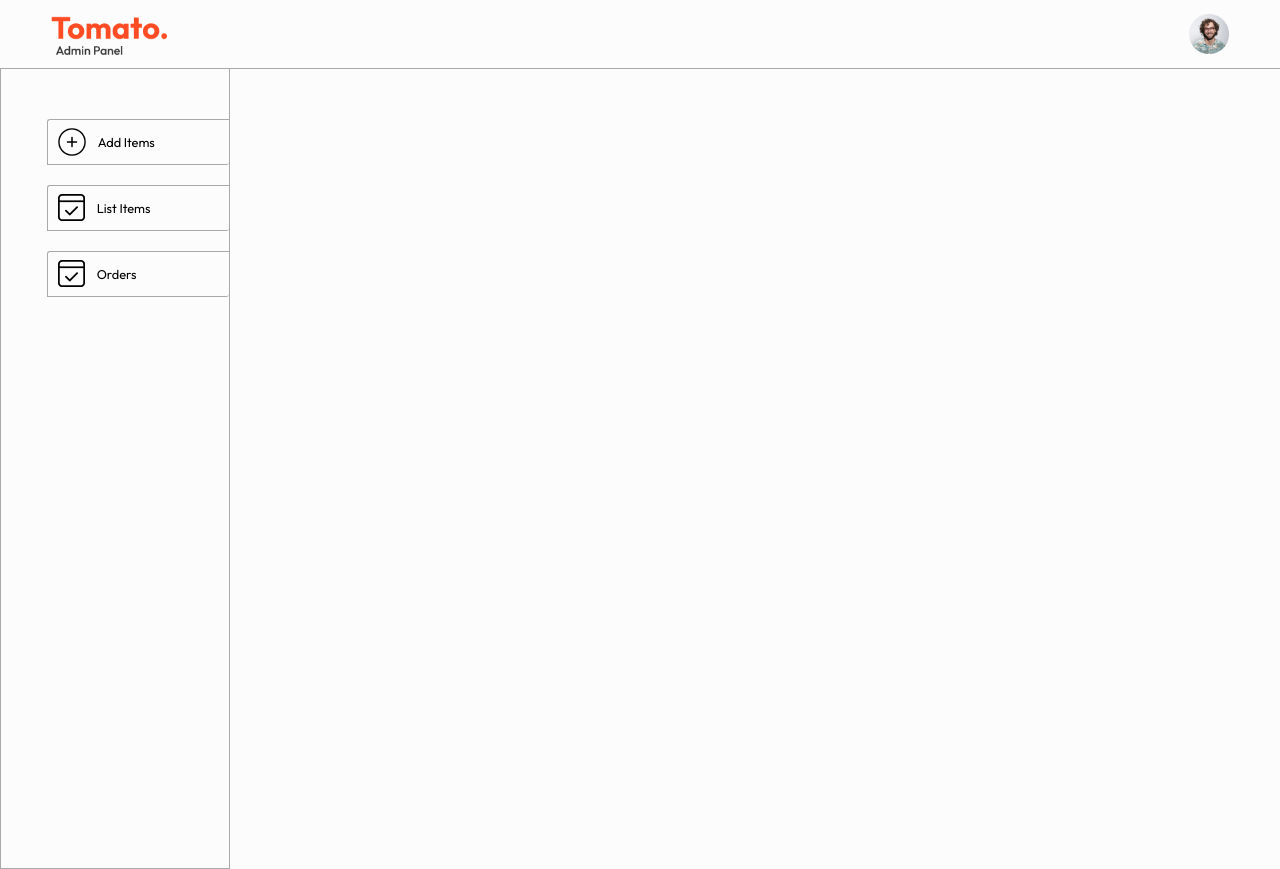
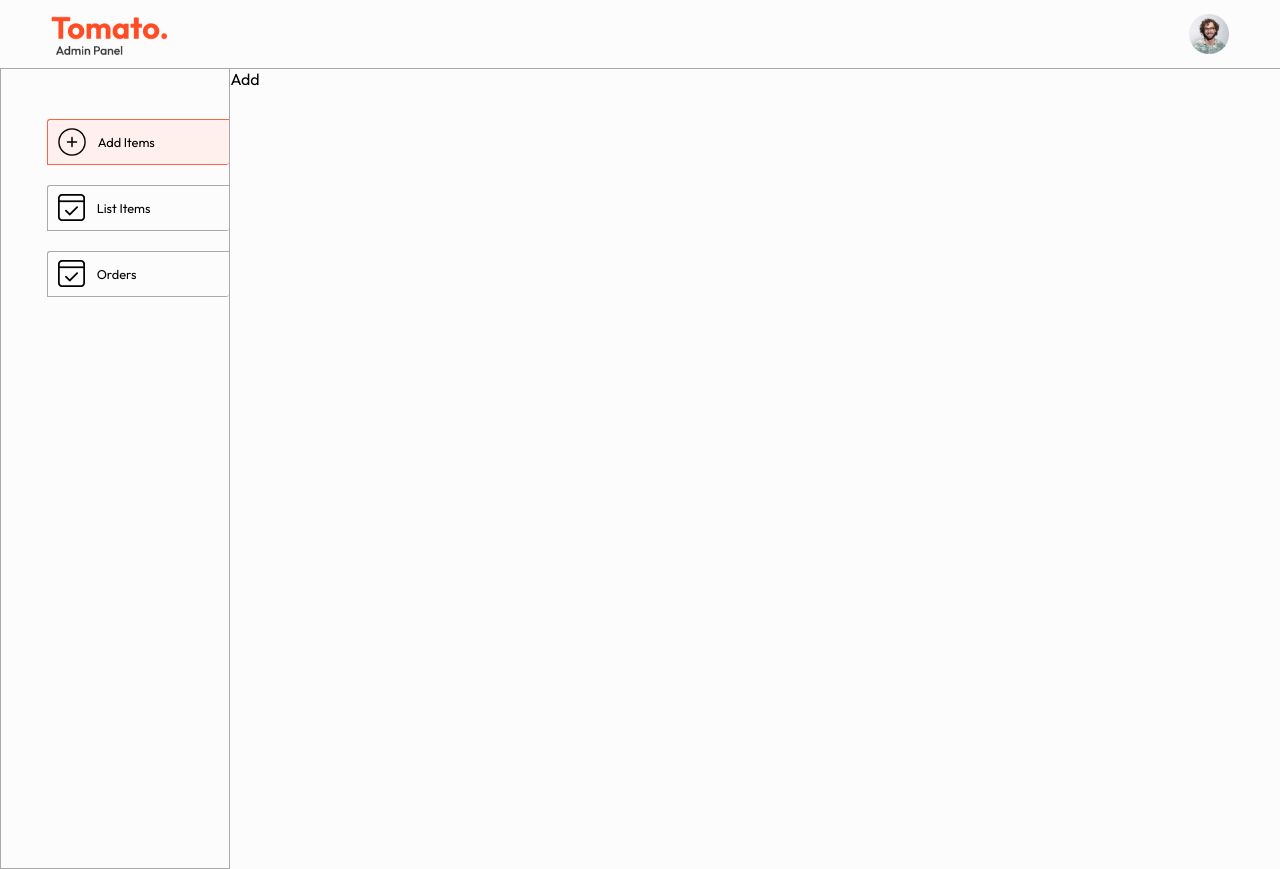
Before and after one commit to AbdullrahmanEissa/Tomato-mern-food-delivery-app, a React (Vite) app in the folder admin/: page /add in a window 1280 px wide. Built offline with nearby package versions, Linux system fonts and the light colour scheme.

Commit message:
Side bar items routing done

```diff
--- a/admin/src/App.jsx
+++ b/admin/src/App.jsx
@@ -1,6 +1,10 @@
 import React from 'react'
 import Navbar from './components/Navbar/Navbar'
 import Sidebar from './components/Sidebar/Sidebar'
+import { Routes, Route } from 'react-router-dom';
+import Add from './pages/Add/Add';
+import List from './pages/List/List';
+import Orders from './pages/Orders/Orders';
 
 const App = () => {
   return (
@@ -9,6 +13,11 @@
       <hr/>
       <div className="app-content">
         <Sidebar/>
+        <Routes>
+          <Route path='/add' element={<Add/>} />
+          <Route path='/list' element={<List/>} />
+          <Route path='/orders' element={<Orders/>} />
+        </Routes>
       </div>
     </div>
   )
--- a/admin/src/components/Sidebar/Sidebar.css
+++ b/admin/src/components/Sidebar/Sidebar.css
@@ -25,6 +25,11 @@
     cursor: pointer;
 }
 
+.sidebar-option.active{
+  background-color: #fff0ed;
+  border-color: tomato;
+}
+
 @media(max-width:900px){
   .sidebar-option p{
     display: none;
--- a/admin/src/components/Sidebar/Sidebar.jsx
+++ b/admin/src/components/Sidebar/Sidebar.jsx
@@ -1,23 +1,24 @@
 import React from 'react'
 import './Sidebar.css'
 import { assets } from '../../assets/assets'
+import { NavLink } from 'react-router-dom'
 
 const Sidebar = () => {
   return (
     <div className='sidebar'>
       <div className="sidebar-options">
-        <div className="sidebar-option">
+        <NavLink to='/add' className="sidebar-option">
           <img src={assets.add_icon} alt="" />
           <p>Add Items</p>
-        </div>
-        <div className="sidebar-option">
+        </NavLink>
+        <NavLink to='/list' className="sidebar-option">
           <img src={assets.order_icon} alt="" />
           <p>List Items</p>
-        </div>
-        <div className="sidebar-option">
+        </NavLink>
+        <NavLink to='/orders' className="sidebar-option">
           <img src={assets.order_icon} alt="" />
           <p>Orders</p>
-        </div>
+        </NavLink>
       </div>
     </div>
   )
--- /dev/null
+++ b/admin/src/pages/Add/Add.jsx
@@ -0,0 +1,10 @@
+import React from 'react'
+import './Add.css'
+
+const Add = () => {
+  return (
+    <div>Add</div>
+  )
+}
+
+export default Add
--- /dev/null
+++ b/admin/src/pages/List/List.jsx
@@ -0,0 +1,10 @@
+import React from 'react'
+import './List.css'
+
+const List = () => {
+  return (
+    <div>List</div>
+  )
+}
+
+export default List
--- /dev/null
+++ b/admin/src/pages/Orders/Orders.jsx
@@ -0,0 +1,10 @@
+import React from 'react'
+import './Orders.css'
+
+const Orders = () => {
+  return (
+    <div>Orders</div>
+  )
+}
+
+export default Orders
```
Also changed, not shown: admin/src/pages/Add/Add.css (added), admin/src/pages/List/List.css (added), admin/src/pages/Orders/Orders.css (added).
